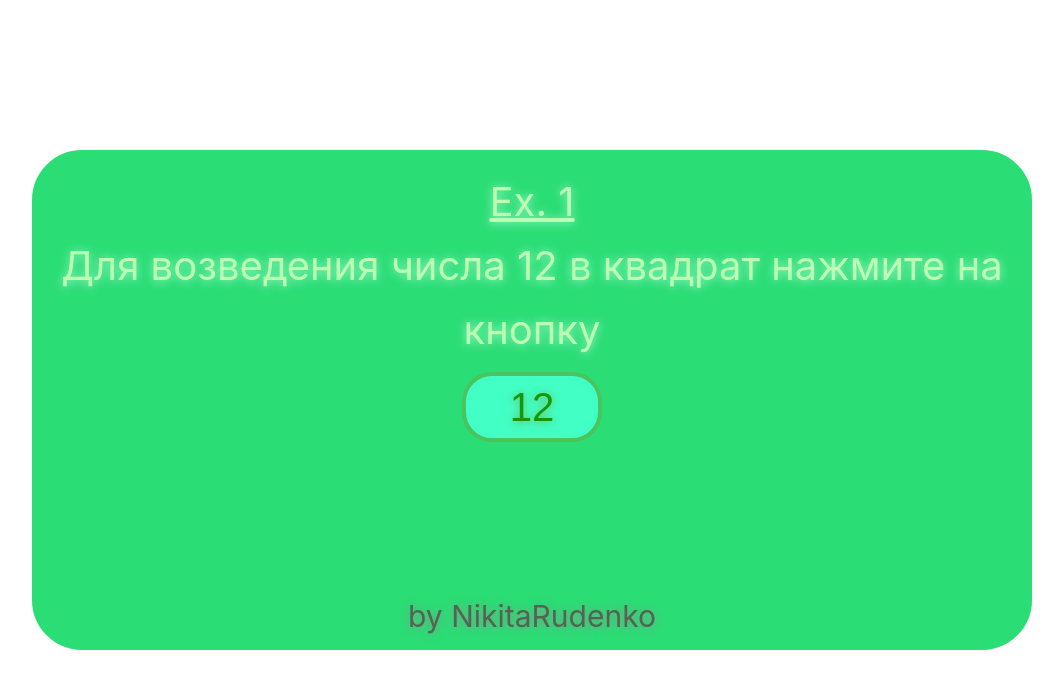
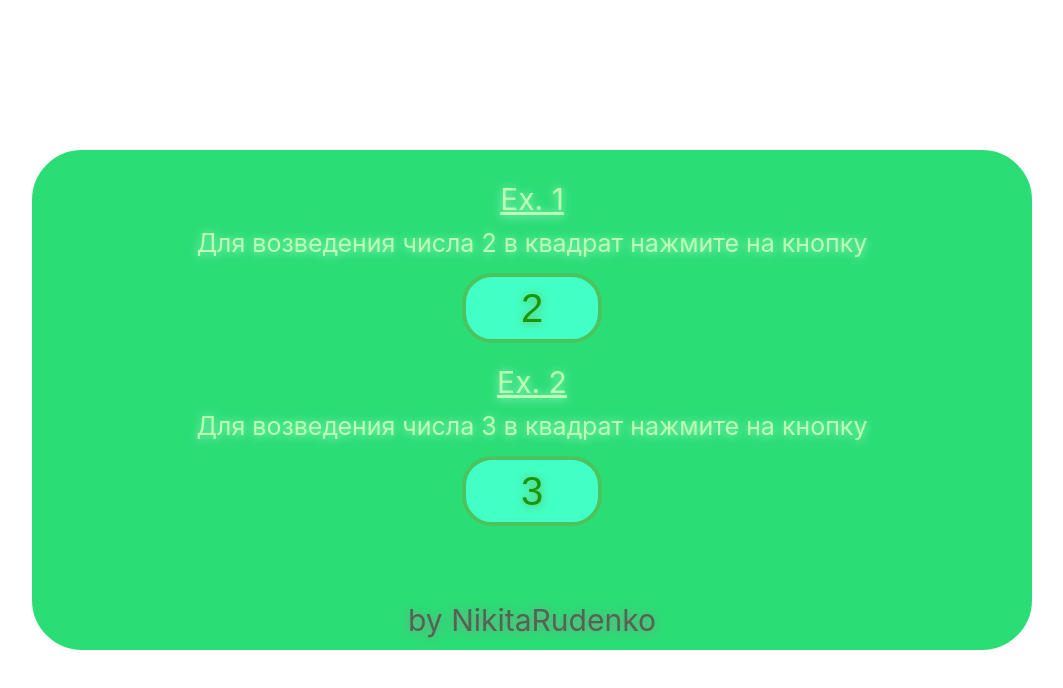
Before and after one commit to nickruden/vue3_base, a Vue app: page / in a window 1280 px wide. Shown: the top 688 px of the page, without its empty margins (0-1063 px from the left). Built offline with nearby package versions, Linux system fonts and the light colour scheme.

Commit message:
Передача параметров в метод в Vue(Task_13)

```diff
--- a/src/App.vue
+++ b/src/App.vue
@@ -6,6 +6,7 @@
 	  }
   },
   methods: {
+    // Ex. 1
     numalert: function(num) {
       alert(num ** 2);
 	}
@@ -15,10 +16,14 @@
 
 <template>
     <div id="main">
-      <!-- Ex. 1  -->
+      <!-- Ex. 2  -->
       <h2>Ex. 1</h2>
-      <p>Для возведения числа 12 в квадрат нажмите на кнопку</p>
-      <button @click="numalert(12)">12</button>
+      <p>Для возведения числа 2 в квадрат нажмите на кнопку</p>
+      <button @click="numalert(2)">2</button>
+
+      <h2>Ex. 2</h2>
+      <p>Для возведения числа 3 в квадрат нажмите на кнопку</p>
+      <button @click="numalert(3)">3</button>
 
       <p id="endword">by NikitaRudenko</p>
     </div>
@@ -36,16 +41,16 @@
     text-shadow: 0px 1px 10px rgb(160, 248, 207);
   }
   #main p{
-    font-size: 40px;
+    font-size: 25px;
   }
   #main h2{
-    font-size: 40px;
-    margin-top: 10px;
+    font-size: 30px;
+    margin-top: 15px;
     text-decoration: underline;
   }
   #main #endword{
     font-size: 30px;
-    margin-top: 150px;
+    margin-top: 70px;
     color: rgb(83, 100, 80);
     text-shadow: 0px 1px 10px rgb(128, 151, 141);
   }
```
